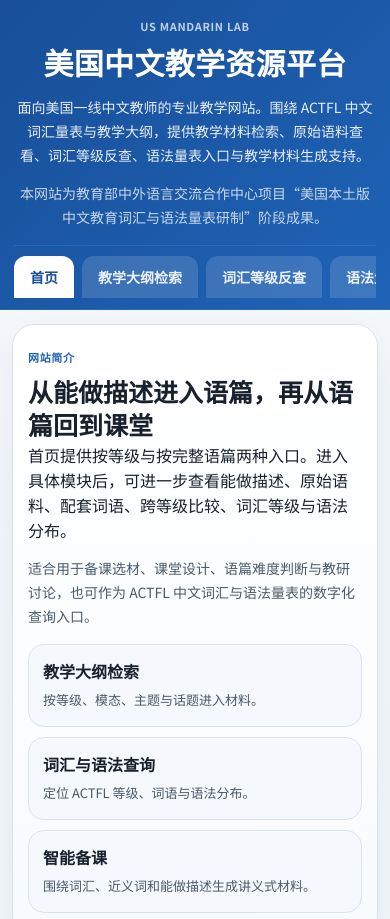
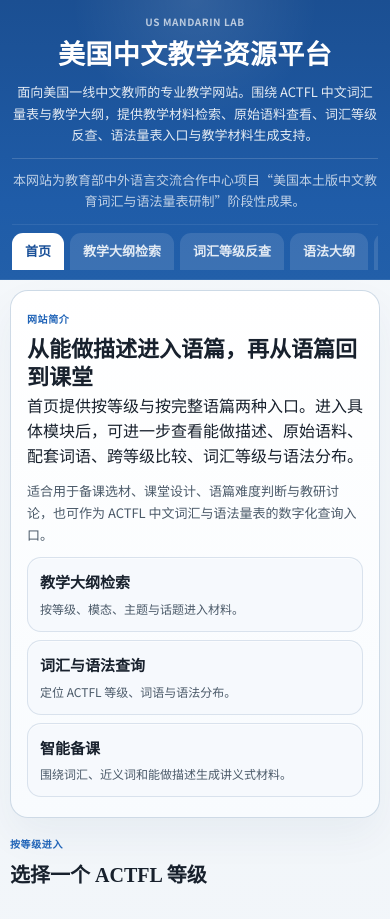
Before and after one commit to fengyongzhang2022-prog/usmandarincurriculumlab, a website: page site/index.html in a window 390 px wide. Shown: the top 919 px of the page. Drawn offline with Linux system fonts and the light colour scheme; no server answers.

Commit message:
refine: polish header copy and lighten mobile layout

```diff
--- a/site/index.html
+++ b/site/index.html
@@ -17,7 +17,7 @@
           <p class="brand-kicker">US Mandarin Lab</p>
           <h1>美国中文教学资源平台</h1>
           <p class="hero-summary">面向美国一线中文教师的专业教学网站。围绕 ACTFL 中文词汇量表与教学大纲，提供教学材料检索、原始语料查看、词汇等级反查、语法量表入口与教学材料生成支持。</p>
-          <p class="hero-project-note">本网站为教育部中外语言交流合作中心项目“美国本土版中文教育词汇与语法量表研制”阶段成果。</p>
+          <p class="hero-project-note">本网站为教育部中外语言交流合作中心项目“美国本土版中文教育词汇与语法量表研制”阶段性成果。</p>
         </div>
       </div>
       <nav class="main-nav">
--- a/site/styles.css
+++ b/site/styles.css
@@ -74,9 +74,11 @@
 }
 
 .site-header {
-  background: linear-gradient(135deg, var(--blue-900), var(--blue-800));
+  background:
+    radial-gradient(circle at top center, rgba(255, 255, 255, 0.1), transparent 36%),
+    linear-gradient(180deg, #1b4f92 0%, #1f5ca8 72%, #225fa9 100%);
   color: #fff;
-  padding: 26px 34px 0;
+  padding: 22px 34px 0;
   box-shadow: inset 0 -1px 0 rgba(255, 255, 255, 0.08);
 }
 
@@ -84,7 +86,7 @@
   display: flex;
   justify-content: space-between;
   gap: 20px;
-  padding-bottom: 22px;
+  padding-bottom: 18px;
 }
 
 .hero-banner-centered {
@@ -96,7 +98,7 @@
 }
 
 .hero-copy-centered {
-  max-width: 1160px;
+  max-width: 1040px;
   text-align: center;
 }
 
@@ -109,27 +111,27 @@
 }
 
 .brand-kicker {
-  color: rgba(255, 255, 255, 0.72);
+  color: rgba(255, 255, 255, 0.68);
+  margin-bottom: 8px;
+}
+
+.hero-copy-centered .brand-kicker {
   margin-bottom: 10px;
 }
 
-.hero-copy-centered .brand-kicker {
-  margin-bottom: 12px;
-}
-
 .hero-banner h1 {
-  font-size: 44px;
-  line-height: 1.12;
-  letter-spacing: 0.01em;
+  font-size: clamp(38px, 4.5vw, 50px);
+  line-height: 1.08;
+  letter-spacing: 0.015em;
   text-shadow: 0 1px 0 rgba(0, 0, 0, 0.04);
 }
 
 .hero-summary {
-  margin-top: 12px;
-  max-width: 840px;
-  font-size: 18px;
-  line-height: 1.68;
-  color: rgba(255, 255, 255, 0.9);
+  margin-top: 14px;
+  max-width: 900px;
+  font-size: 17px;
+  line-height: 1.72;
+  color: rgba(255, 255, 255, 0.88);
 }
 
 .hero-copy-centered .hero-summary {
@@ -138,14 +140,16 @@
 }
 
 .hero-project-note {
-  margin-top: 14px;
-  color: rgba(255, 255, 255, 0.76);
-  font-size: 14px;
-  line-height: 1.7;
+  margin-top: 18px;
+  padding-top: 14px;
+  color: rgba(255, 255, 255, 0.72);
+  font-size: 13px;
+  line-height: 1.72;
+  border-top: 1px solid rgba(255, 255, 255, 0.16);
 }
 
 .hero-copy-centered .hero-project-note {
-  max-width: 900px;
+  max-width: 760px;
   margin-left: auto;
   margin-right: auto;
 }
@@ -157,7 +161,7 @@
   overflow-x: auto;
   scrollbar-width: none;
   border-top: 1px solid rgba(255, 255, 255, 0.08);
-  padding-top: 12px;
+  padding-top: 10px;
 }
 
 .main-nav::-webkit-scrollbar {
@@ -167,10 +171,10 @@
 .nav-tab {
   border: 0;
   border-radius: 14px 14px 0 0;
-  padding: 13px 22px;
-  background: rgba(255, 255, 255, 0.14);
-  color: rgba(255, 255, 255, 0.9);
-  font-size: 17px;
+  padding: 12px 20px;
+  background: rgba(255, 255, 255, 0.12);
+  color: rgba(255, 255, 255, 0.86);
+  font-size: 16px;
   font-weight: 700;
   cursor: pointer;
   white-space: nowrap;
@@ -201,12 +205,12 @@
   width: 100%;
   max-width: none;
   margin: 0;
-  padding: 34px 38px;
+  padding: 32px 34px;
   text-align: left;
   background: linear-gradient(180deg, #ffffff, #f8fbfe);
-  border: 1px solid var(--line);
-  border-radius: 28px;
-  box-shadow: var(--shadow);
+  border: 1px solid rgba(201, 214, 228, 0.9);
+  border-radius: 26px;
+  box-shadow: 0 18px 40px rgba(20, 54, 95, 0.05);
 }
 
 .home-copy-main {
@@ -214,14 +218,14 @@
 }
 
 .home-copy-card h2 {
-  font-size: 33px;
-  line-height: 1.26;
+  font-size: clamp(30px, 3vw, 38px);
+  line-height: 1.22;
 }
 
 .home-copy-card p:last-child {
   margin-top: 12px;
   color: var(--ink-700);
-  font-size: 17px;
+  font-size: 16px;
   line-height: 1.72;
 }
 
@@ -232,10 +236,10 @@
 }
 
 .home-quick-item {
-  padding: 16px 18px;
-  border-radius: 18px;
-  background: #f5f8fc;
-  border: 1px solid var(--line);
+  padding: 15px 16px;
+  border-radius: 16px;
+  background: #f6f9fd;
+  border: 1px solid rgba(214, 224, 236, 0.9);
   box-shadow: inset 0 1px 0 rgba(255, 255, 255, 0.6);
 }
 
@@ -1382,23 +1386,23 @@
   }
 
   .site-header {
-    padding: 18px 14px 0;
+    padding: 14px 12px 0;
   }
 
   .hero-banner {
-    gap: 14px;
-    padding-bottom: 16px;
+    gap: 10px;
+    padding-bottom: 12px;
   }
 
   .hero-banner h1,
   .login-hero h1 {
-    font-size: 30px;
-    line-height: 1.18;
+    font-size: 27px;
+    line-height: 1.16;
   }
 
   .brand-kicker,
   .section-kicker {
-    font-size: 11px;
+    font-size: 10px;
     letter-spacing: 0.06em;
   }
 
@@ -1408,19 +1412,28 @@
   .module-summary,
   .hero-project-note,
   .drawer-note {
-    font-size: 14px;
-    line-height: 1.72;
+    font-size: 13px;
+    line-height: 1.66;
+  }
+
+  .hero-summary {
+    margin-top: 10px;
+  }
+
+  .hero-project-note {
+    margin-top: 12px;
+    padding-top: 10px;
   }
 
   .main-content,
   .site-footer {
-    padding-left: 12px;
-    padding-right: 12px;
+    padding-left: 10px;
+    padding-right: 10px;
   }
 
   .main-content {
-    padding-top: 14px;
-    padding-bottom: 28px;
+    padding-top: 10px;
+    padding-bottom: 24px;
   }
 
   .home-hero,
@@ -1431,18 +1444,18 @@
   }
 
   .main-nav {
-    gap: 8px;
-    padding-bottom: 12px;
-    padding-top: 10px;
+    gap: 6px;
+    padding-bottom: 10px;
+    padding-top: 8px;
     flex-wrap: nowrap;
     overflow-x: auto;
   }
 
   .nav-tab {
     width: auto;
-    padding: 10px 16px;
-    border-radius: 12px 12px 0 0;
-    font-size: 14px;
+    padding: 8px 13px;
+    border-radius: 11px 11px 0 0;
+    font-size: 13px;
     flex: 0 0 auto;
   }
 
@@ -1460,38 +1473,38 @@
   }
 
   .home-copy-card {
-    padding-top: 24px;
-    padding-bottom: 24px;
-    border-radius: 22px;
-    gap: 16px;
+    padding: 20px 16px;
+    border-radius: 18px;
+    gap: 12px;
   }
 
   .home-copy-card h2,
   .module-intro-card h2 {
-    font-size: 25px;
-    line-height: 1.32;
+    font-size: 22px;
+    line-height: 1.28;
   }
 
   .home-copy-side {
-    gap: 10px;
+    gap: 8px;
   }
 
   .home-quick-item {
-    padding: 14px 14px 15px;
-    border-radius: 16px;
+    padding: 12px 12px 13px;
+    border-radius: 14px;
   }
 
   .home-quick-item strong {
-    font-size: 16px;
+    font-size: 15px;
   }
 
   .home-quick-item span {
-    font-size: 13px;
+    font-size: 12px;
+    line-height: 1.5;
   }
 
   .section-headline h2,
   .panel-heading h3 {
-    font-size: 22px;
+    font-size: 20px;
   }
 
   .module-grid,
@@ -1535,13 +1548,13 @@
 
   .module-card,
   .level-card {
-    padding: 16px 16px 18px;
-    border-radius: 18px;
+    padding: 14px 14px 16px;
+    border-radius: 16px;
   }
 
   .level-card h3,
   .module-card h3 {
-    font-size: 21px;
+    font-size: 18px;
   }
 
   .featured-rail {
@@ -1556,15 +1569,15 @@
   }
 
   .featured-card {
-    flex-basis: 78vw;
+    flex-basis: 74vw;
     min-height: 0;
     scroll-snap-align: start;
   }
 
   .featured-card .featured-title,
   .featured-card h3 {
-    font-size: 19px;
-    line-height: 1.35;
+    font-size: 17px;
+    line-height: 1.32;
   }
 
   .result-card h4 {
@@ -1598,7 +1611,7 @@
   }
 
   .result-card {
-    flex: 0 0 83vw;
+    flex: 0 0 88vw;
     min-width: 0;
     scroll-snap-align: start;
   }
@@ -1623,8 +1636,8 @@
   }
 
   .can-do-card h3 {
-    font-size: 26px;
-    line-height: 1.3;
+    font-size: 22px;
+    line-height: 1.26;
   }
 
   .sample-card .panel-heading,
@@ -1650,13 +1663,13 @@
   .assistant-document-overview,
   .assistant-doc-item,
   .token-list {
-    font-size: 14px;
-    line-height: 1.72;
+    font-size: 13px;
+    line-height: 1.66;
   }
 
   .assistant-document {
-    padding: 16px 16px 18px;
-    border-radius: 16px;
+    padding: 14px 14px 16px;
+    border-radius: 14px;
   }
 
   .assistant-workbench {
@@ -1677,11 +1690,11 @@
   }
 
   .assistant-document-title {
-    font-size: 24px;
+    font-size: 21px;
   }
 
   .assistant-doc-section h4 {
-    font-size: 20px;
+    font-size: 18px;
   }
 
   .assistant-matrix th,
@@ -1698,8 +1711,8 @@
   }
 
   .assistant-tab {
-    padding: 9px 14px;
-    font-size: 14px;
+    padding: 8px 12px;
+    font-size: 13px;
   }
 
   .primary-button {
@@ -1712,7 +1725,7 @@
   }
 
   .message-form textarea {
-    min-height: 108px;
+    min-height: 96px;
   }
 
   .level-bar-row {
```
